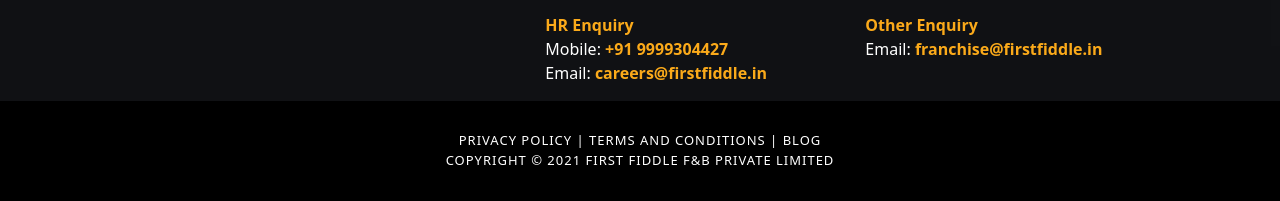
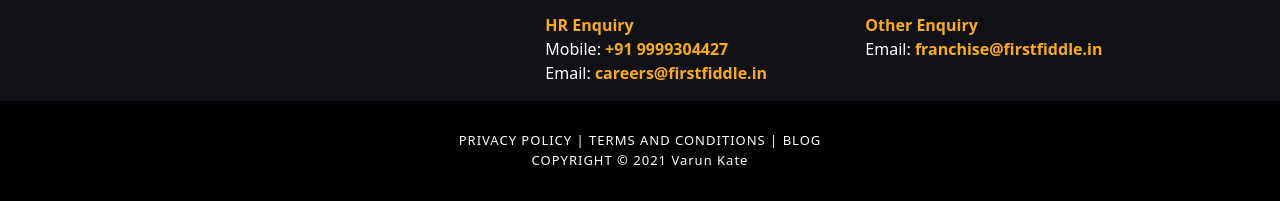
Before and after one commit to varunkate8084/webpagevarun.github.io, a plain HTML site: page firstFiddleBrands.html in a window 1280 px wide. Shown: the part 3257-3458 px from the top of the page. Drawn offline with nearby package versions, Linux system fonts and the light colour scheme.

Commit message:
Update firstFiddleBrands.html

```diff
--- a/firstFiddleBrands.html
+++ b/firstFiddleBrands.html
@@ -140,7 +140,7 @@
    <!-------container fluid end----->
     <div class="container-fluid text-white text-center" style="background-color:#000;height: 100px;">
     	<p class="footer">PRIVACY POLICY | TERMS AND CONDITIONS | BLOG<br>
-        COPYRIGHT © 2021 FIRST FIDDLE F&B PRIVATE LIMITED</p>
+        COPYRIGHT © 2021  Varun Kate </p>
     </div>
     <!-------footer End--------->
 </body>
```
